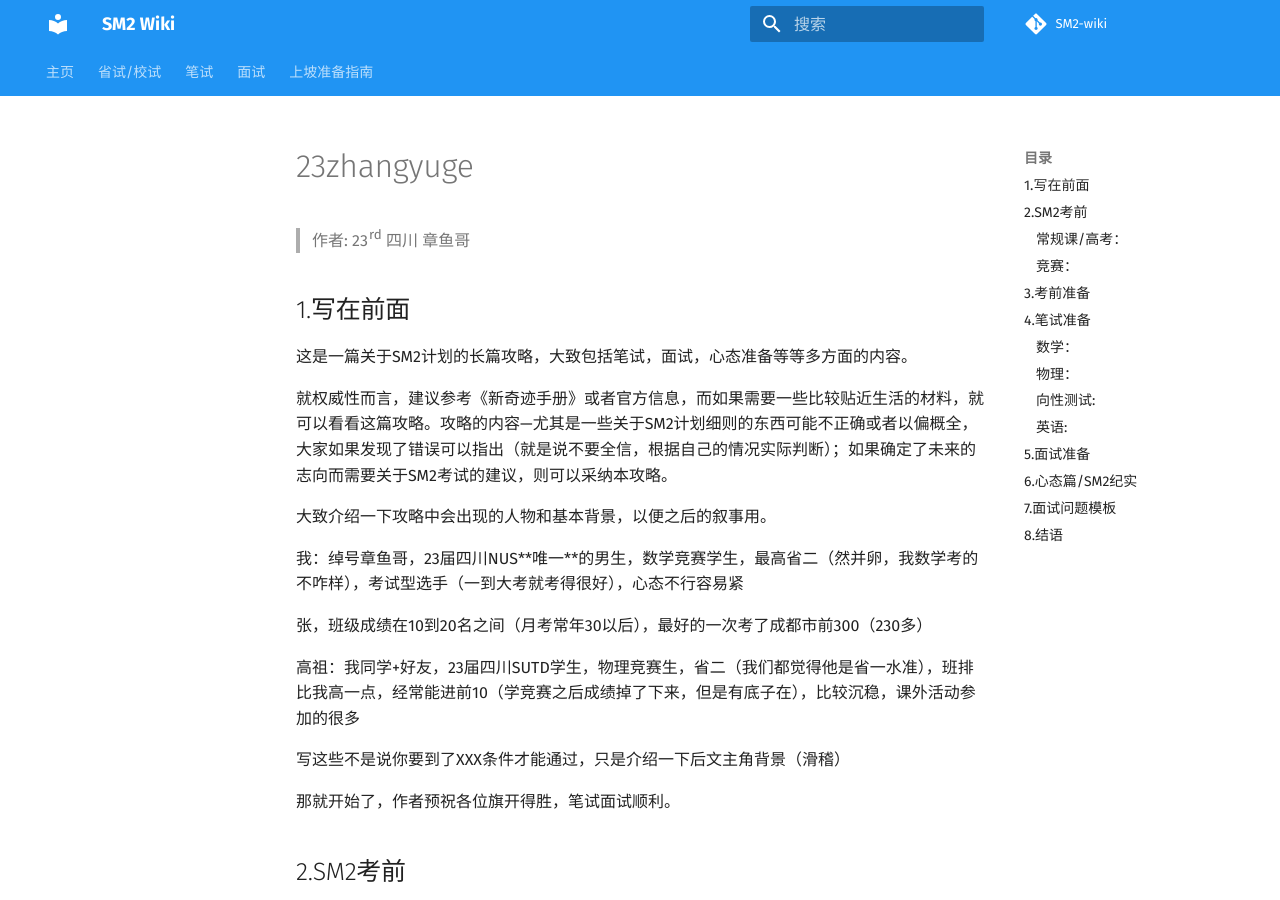
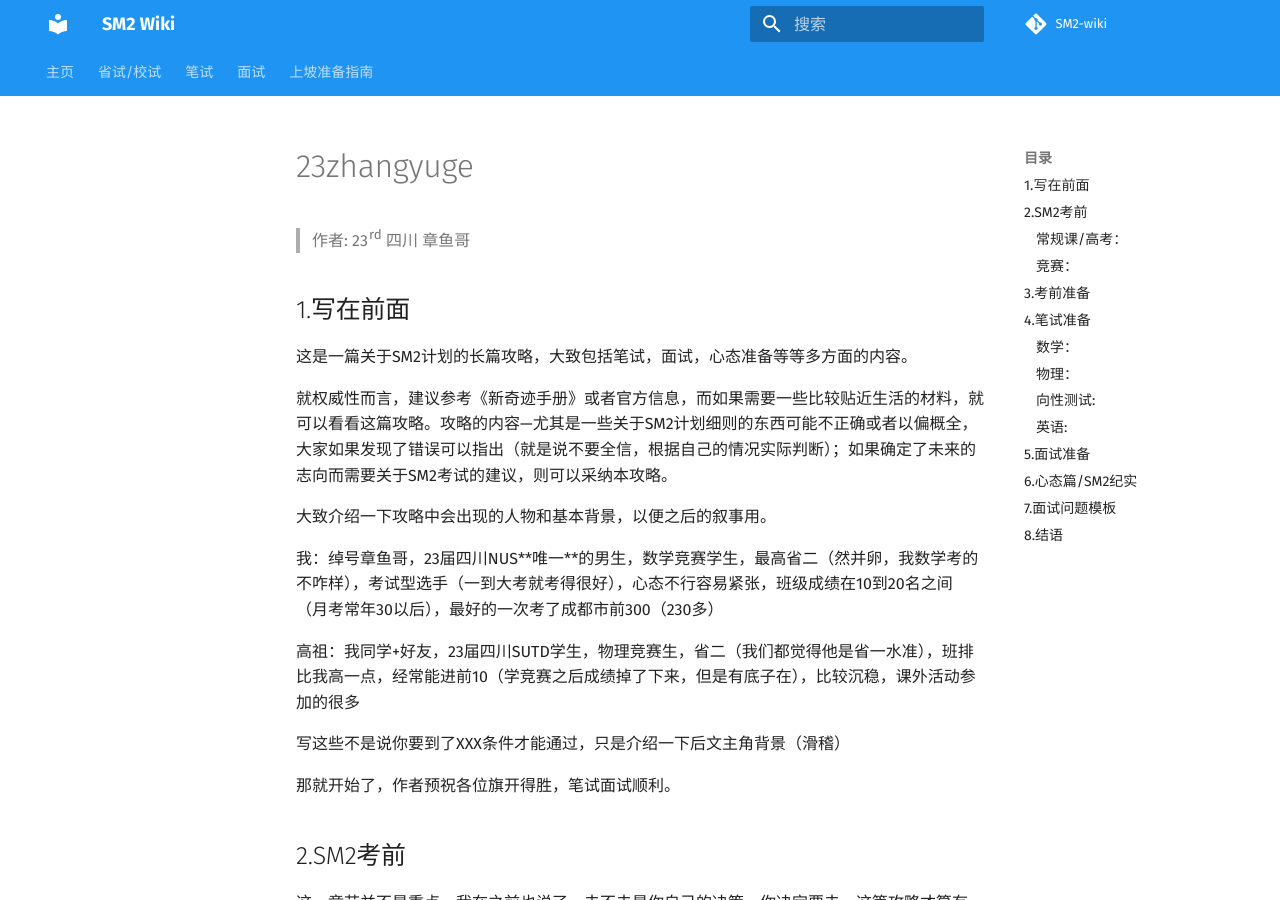
Before and after one commit to SM2-wiki/SM2-wiki, an MkDocs documentation site: the page built from docs/exp/23zhangyuge.md, in a window 1280 px wide and 900 px high. Built offline with MkDocs 1.6.1 and Material for MkDocs 9.7.7, drawn with Linux system fonts in a browser that asks for light colours; comment, search, counter and statistics services are not loaded.

```diff
--- a/docs/exp/23zhangyuge.md
+++ b/docs/exp/23zhangyuge.md
@@ -8,9 +8,7 @@
 
 大致介绍一下攻略中会出现的人物和基本背景，以便之后的叙事用。
 
-我：绰号章鱼哥，23届四川NUS**唯一**的男生，数学竞赛学生，最高省二（然并卵，我数学考的不咋样），考试型选手（一到大考就考得很好），心态不行容易紧
-
-张，班级成绩在10到20名之间（月考常年30以后），最好的一次考了成都市前300（230多）
+我：绰号章鱼哥，23届四川NUS**唯一**的男生，数学竞赛学生，最高省二（然并卵，我数学考的不咋样），考试型选手（一到大考就考得很好），心态不行容易紧张，班级成绩在10到20名之间（月考常年30以后），最好的一次考了成都市前300（230多）
 
 高祖：我同学+好友，23届四川SUTD学生，物理竞赛生，省二（我们都觉得他是省一水准），班排比我高一点，经常能进前10（学竞赛之后成绩掉了下来，但是有底子在），比较沉稳，课外活动参加的很多
 
```
